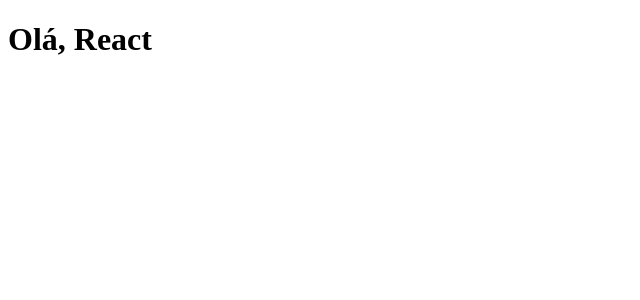
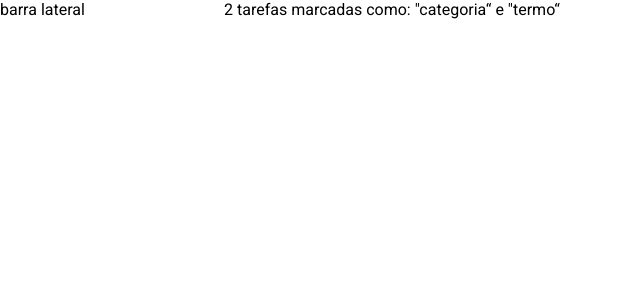
Before and after one commit to uANDYANO/Projeto-5-task-list, a React (Create React App) app: page / in a window 1280 px wide. Shown: the top 300 px of the page, without its empty margins (0-640 px from the left). Built offline with nearby package versions, Linux system fonts and the light colour scheme.

Commit message:
construindo o esqueleto do site

```diff
--- a/src/App.tsx
+++ b/src/App.tsx
@@ -1,8 +1,16 @@
+import BarraLateral from './containers/BarraLateral'
+import ListaDeTarefas from './containers/ListaDeTarefas'
+import EstiloGlobal, { Container } from './styles'
+
 function App() {
   return (
-    <div className="App">
-      <h1>Olá, React</h1>
-    </div>
+    <>
+      <EstiloGlobal />
+      <Container>
+        <BarraLateral />
+        <ListaDeTarefas />
+      </Container>
+    </>
   )
 }
 
--- /dev/null
+++ b/src/containers/BarraLateral/index.tsx
@@ -0,0 +1,3 @@
+const BarraLateral = () => <aside>barra lateral</aside>
+
+export default BarraLateral
--- /dev/null
+++ b/src/containers/ListaDeTarefas/index.tsx
@@ -0,0 +1,7 @@
+const ListaDeTarefas = () => (
+  <main>
+    <p>2 tarefas marcadas como: &quot;categoria&ldquo; e &quot;termo&ldquo;</p>
+  </main>
+)
+
+export default ListaDeTarefas
--- a/src/styles/index.ts
+++ b/src/styles/index.ts
@@ -1,4 +1,4 @@
-import { createGlobalStyle } from 'styled-components'
+import styled, { createGlobalStyle } from 'styled-components'
 
 const EstiloGlobal = createGlobalStyle`
   * {
@@ -9,4 +9,9 @@
   }
 `
 
+export const Container = styled.div`
+  display: grid;
+  grid-template-columns: 224px auto;
+`
+
 export default EstiloGlobal
```
